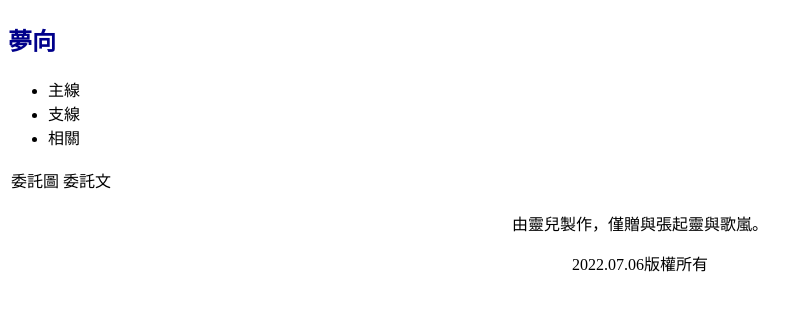
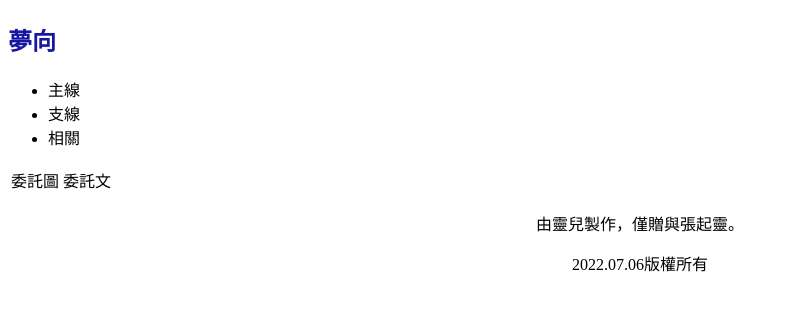
Before and after one commit to LING8STAY/20220706pto, a plain HTML site: page index.html in a window 1280 px wide. Shown: the part 67-378 px from the top of the page, without its empty margins (0-812 px from the left). Drawn offline with Linux system fonts and the light colour scheme.

Commit message:
調整顏色

```diff
--- a/index.html
+++ b/index.html
@@ -16,7 +16,7 @@
             text-align: center;
         }
         h2{
-            color: darkblue;
+            color: rgb(23, 23, 163);
         }
     </style>
 </head>
@@ -40,7 +40,7 @@
             </table>
         </section>
         <aside>
-            <p>由靈兒製作，僅贈與張起靈與歌嵐。</p>
+            <p>由靈兒製作，僅贈與張起靈。</p>
         </aside>
     </article>
     <footer>2022.07.06版權所有</footer>
```
